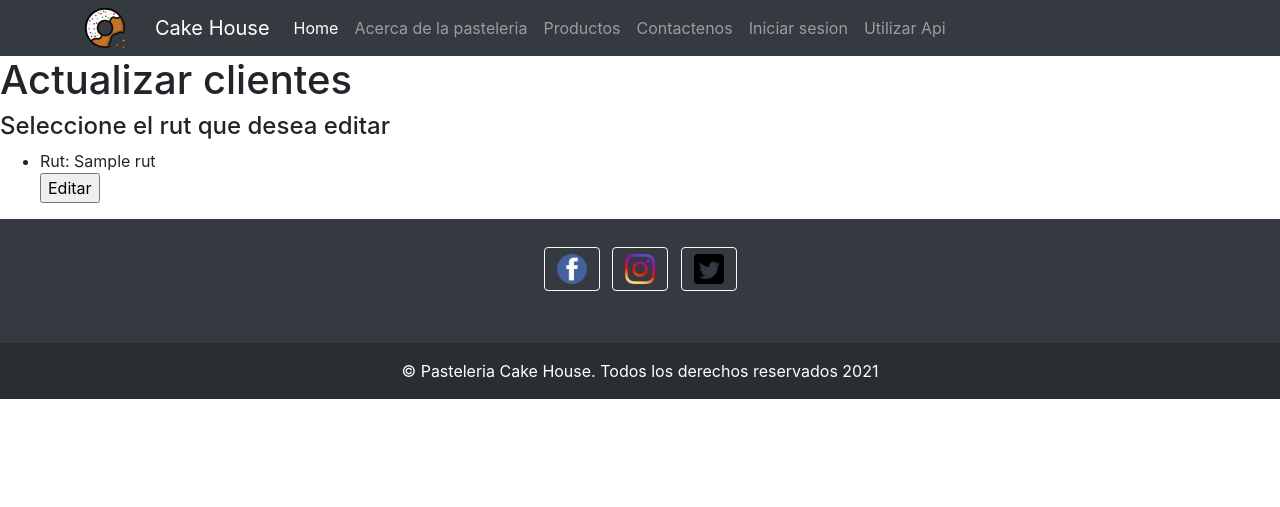
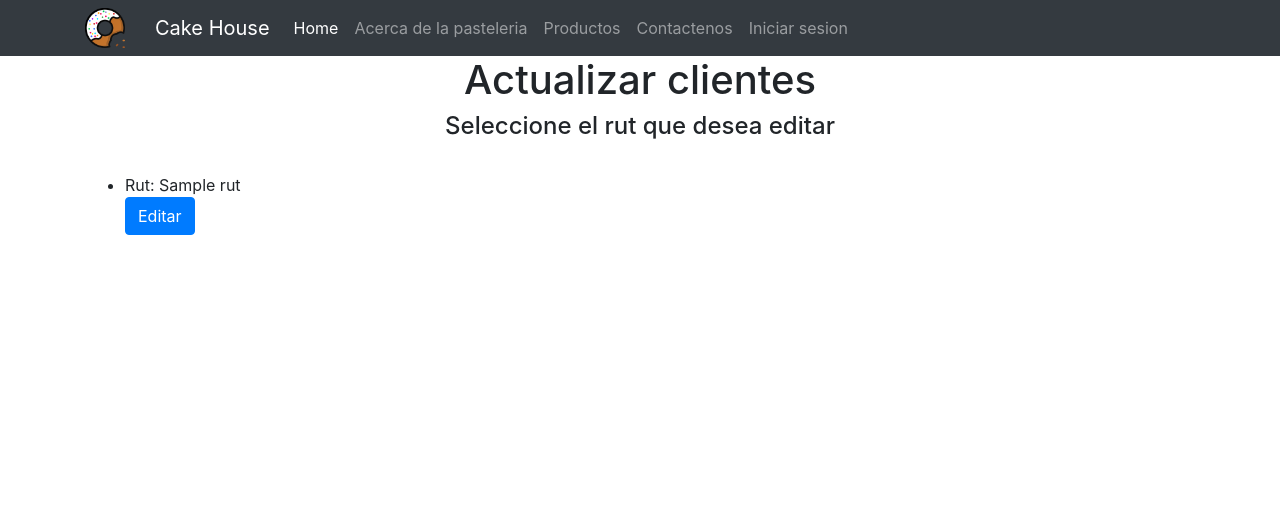
Before and after one commit to Ignacio1809/prueba4, a Django app: template pasteleria/templates/pasteleria/actualizar.html in a window 1280 px wide. Shown: the top 507 px of the page. Before the commit the page ends 399 px from the top, so only its background shows below. Run offline with Django 3.2, Linux system fonts and the light colour scheme; the template is opened without the code that fills it: most values are stand-ins (such as "Sample title", 1, 10 or a date in 2020); some libraries are stand-ins or nearby versions.

Commit message:
Se actualiza la página html actualizar cliente

```diff
--- a/pasteleria/templates/pasteleria/actualizar.html
+++ b/pasteleria/templates/pasteleria/actualizar.html
@@ -1,7 +1,8 @@
 {% load static %}
 <link rel="stylesheet" type="text/css" href="{% static 'css/bootstrap.min.css' %}">
 <link rel="stylesheet" type="text/css" href="{% static 'css/style.css' %}">
-<script src="{% static 'js/funciones.js' %}"></script>
+
+
 
 <div>
     <nav class="navbar navbar-expand-lg navbar-dark bg-dark">
@@ -28,34 +29,58 @@
                         <a class="nav-link" href="#">Contactenos</a>
                     </li>
                     <li class="nav-item">
-                        <a class="nav-link" href="{% url 'pasteleria:frm_iniciar_sesion' %}">Iniciar sesion</a>
-                    </li>
-                    <li class="nav-item">
-                        <a class="nav-link" href="http://localhost:8000/api/">Utilizar Api</a>
+                        <a class="nav-link" href="#">Iniciar sesion</a>
                     </li>
                 </ul>
             </div>
         </div>
     </nav>
 </div>
-
+<div style="text-align: center">
     <h1>Actualizar clientes</h1>
     <h4>Seleccione el rut que desea editar</h4>
+</div>
+<br>
 {% for i in actualizar %}
-<form action="{% url 'pasteleria:editar' %}" method="post">
+<form action="{% url 'pasteleria:editar' %}" method="post" class="container-sm">
     {% csrf_token %}
+    <div class="form-row">
+        <div class="form-group col-md-6">
             <ul>
+                <input type="hidden" name="id" value="{{i.id}}">
                 <input type="hidden" name="rut" value="{{i.rut}}">
                 <input type="hidden" name="nombre" value="{{i.nombre}}">
                 <input type="hidden" name="apellido" value="{{i.apellido}}">
-        <input type="hidden" name="fecha" value="{{i.fecha_nacimiento}}">
+                <input type="hidden" name="fecha" value="{{i.fecha}}">
                 <input type="hidden" name="direccion" value="{{i.direccion}}">
                 <input type="hidden" name="comuna" value="{{i.comuna}}">
                 <input type="hidden" name="correo" value="{{i.email}}">
-        <li>Rut: {{i.rut}}</li><span><input type="submit" value="Editar"></span>
+                <li>Rut: {{i.rut}}</li>
+                <button type="submit" class="btn btn-primary">Editar</button>
             </ul>
+        </div>
+    </div>
 </form>
 {% endfor %}
+<br>
+<br>
+<br>
+<br>
+<br>
+<br>
+<br>
+<br>
+<br>
+<br>
+<br>
+<br>
+<br>
+<br>
+<br>
+<br>
+<br>
+
+
 
 <footer class="bg-dark text-center text-white">
     <!-- Grid container -->
@@ -71,8 +96,8 @@
                     class="fab fa-instagram"></i><img src="{% static 'img/instagram.png' %}" style="width: 30px"></a>
 
             <!-- Google -->
-            <a class="btn btn-outline-light btn-floating m-1" href="#!" role="button"><i
-                    class="fab fa-twitter"></i><img src="{% static 'img/twitter.png' %}" style="width: 30px"></a>
+            <a class="btn btn-outline-light btn-floating m-1" href="#!" role="button"><i class="fab fa-twitter"></i><img
+                    src="{% static 'img/twitter.png' %}" style="width: 30px"></a>
         </section>
         <!-- Section: Social media -->
     </div>
@@ -84,10 +109,5 @@
     </div>
     <!-- Copyright -->
 </footer>
-
-
 <script src="{% static 'js/jquery-3.6.0.min.js' %}"></script>
 <script src="{% static 'js/bootstrap.min.js' %}"></script>
-
-<script src="{% static 'js/jquery-3.6.0.min.js' %}"></script>
-<script src="{% static 'js/bootstrap.min.js' %}"></script>
```
Lines whose indentation alone changed are shown as unchanged.
